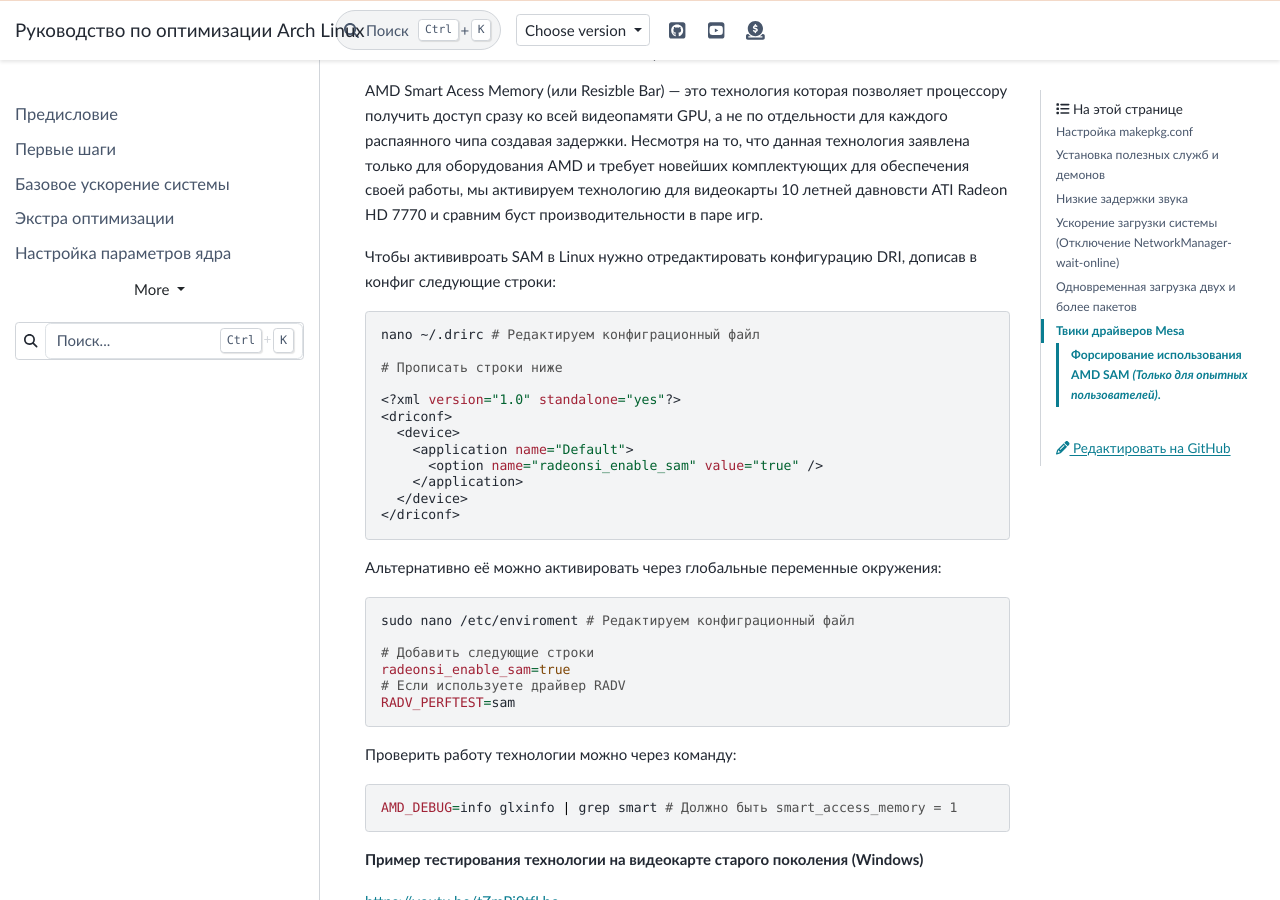
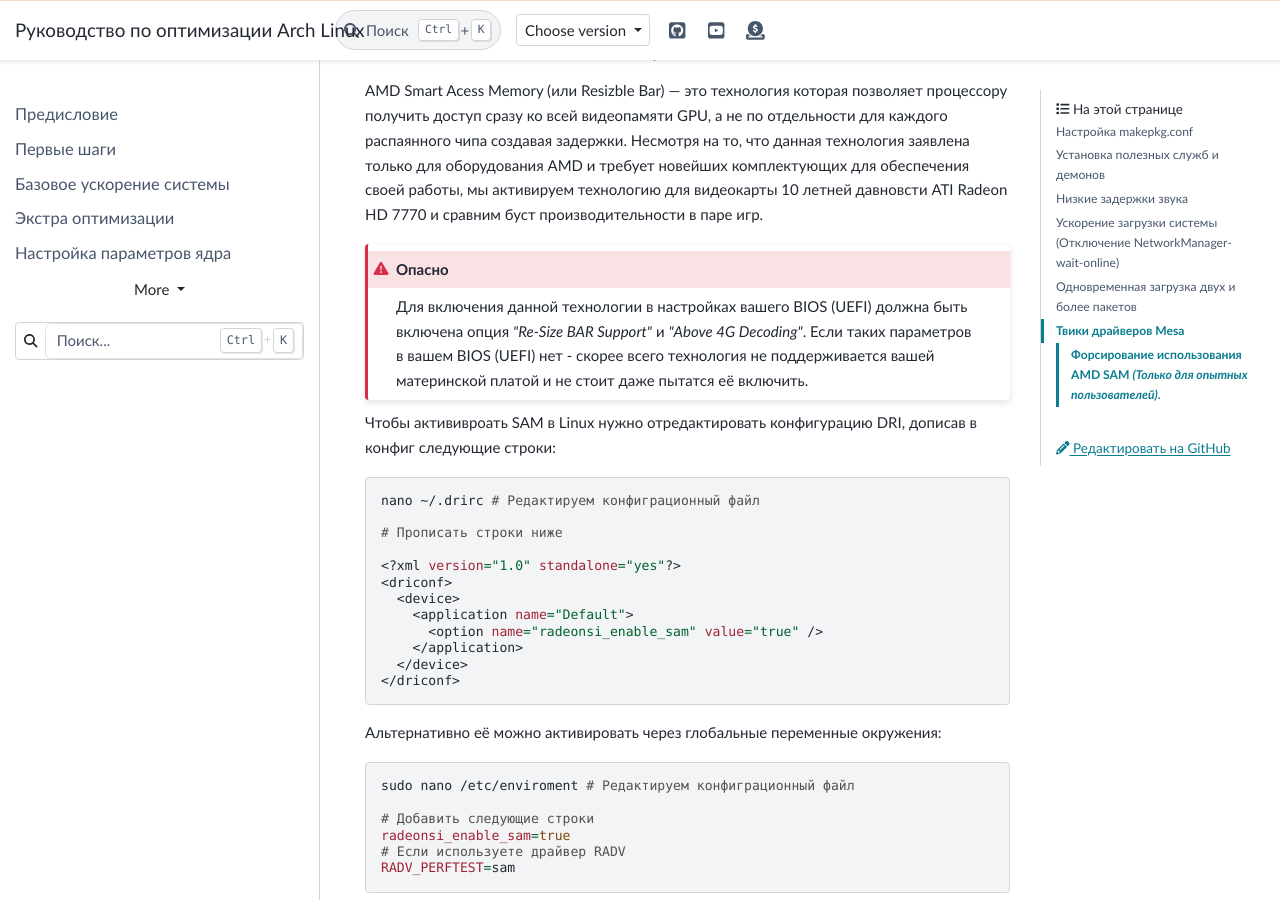
Before and after one commit to ventureoo/ARU, a Sphinx documentation site: the page built from docs/source/generic-system-acceleration.rst, in a window 1280 px wide and 900 px high, scrolled down 8928 px. Built offline with Sphinx 7.4.7 and the PyData theme 0.15.4, drawn with Linux system fonts in a browser that asks for light colours.

Commit message:
generic-system-acceleration: Return the UEFI options annotation
Co-authored-by: Almarus <gerallitluis2@gmail.com>

```diff
--- a/docs/source/generic-system-acceleration.rst
+++ b/docs/source/generic-system-acceleration.rst
@@ -378,6 +378,9 @@
 что данная технология заявлена только для оборудования AMD и требует новейших комплектующих для обеспечения своей работы,
 мы активируем технологию для видеокарты 10 летней давновсти ATI Radeon HD 7770 и сравним буст производительности в паре игр.
 
+.. danger:: Для включения данной технологии в настройках вашего BIOS (UEFI) должна быть включена опция *"Re-Size BAR Support"* и *"Above 4G Decoding"*.
+   Если таких параметров в вашем BIOS (UEFI) нет - скорее всего технология не поддерживается вашей материнской платой и не стоит даже пытатся её включить.
+
 Чтобы актививроать SAM в Linux нужно отредактировать конфигурацию DRI, дописав в конфиг следующие строки::
 
   nano ~/.drirc # Редактируем конфиграционный файл
```
